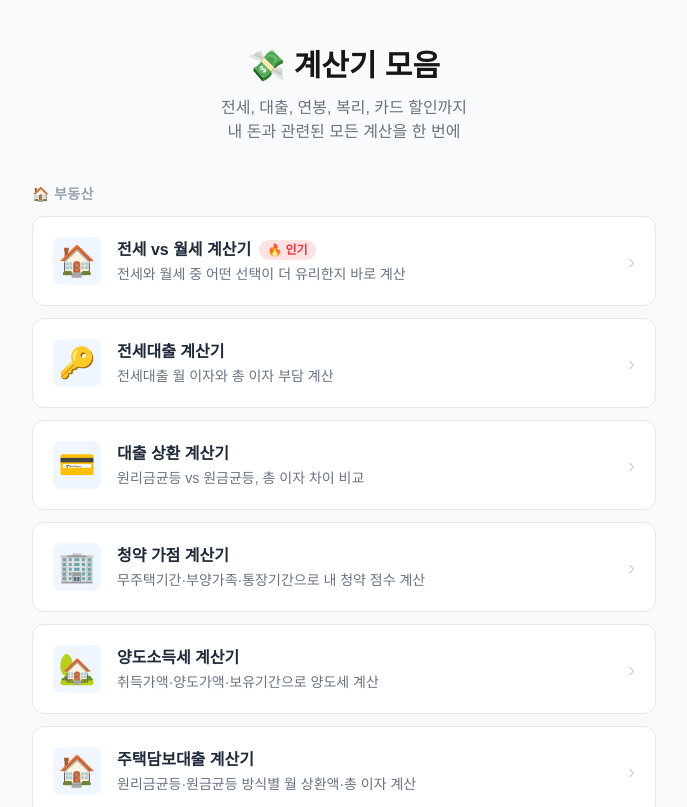
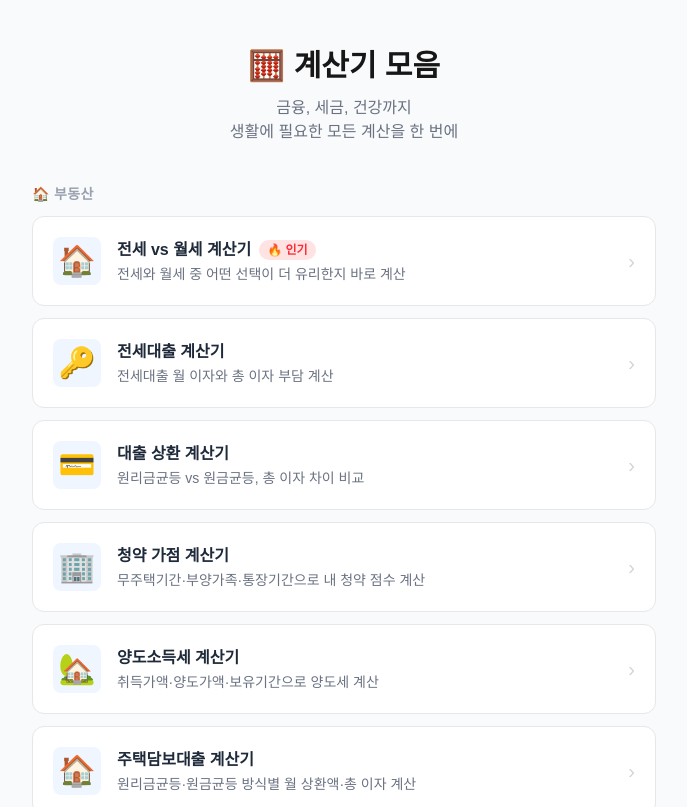
Before and after one commit to rkadl9696-png/moneycalc, a Next.js app: page / in a window 1280 px wide. Shown: the top 807 px of the page, without its empty margins (296-983 px from the left). Built offline with nearby package versions, Linux system fonts and the light colour scheme.

Commit message:
메인 헤더 문구 수정

```diff
--- a/app/page.tsx
+++ b/app/page.tsx
@@ -58,11 +58,11 @@ export default function Home() {
 
         {/* 헤더 */}
         <div className="text-center mb-10">
-          <h1 className="text-3xl font-bold mb-3">💸 계산기 모음</h1>
+          <h1 className="text-3xl font-bold mb-3">🧮 계산기 모음</h1>
           <p className="text-gray-500 text-base">
-            전세, 대출, 연봉, 복리, 카드 할인까지
+            금융, 세금, 건강까지
             <br />
-            내 돈과 관련된 모든 계산을 한 번에
+            생활에 필요한 모든 계산을 한 번에
           </p>
         </div>
 
```
